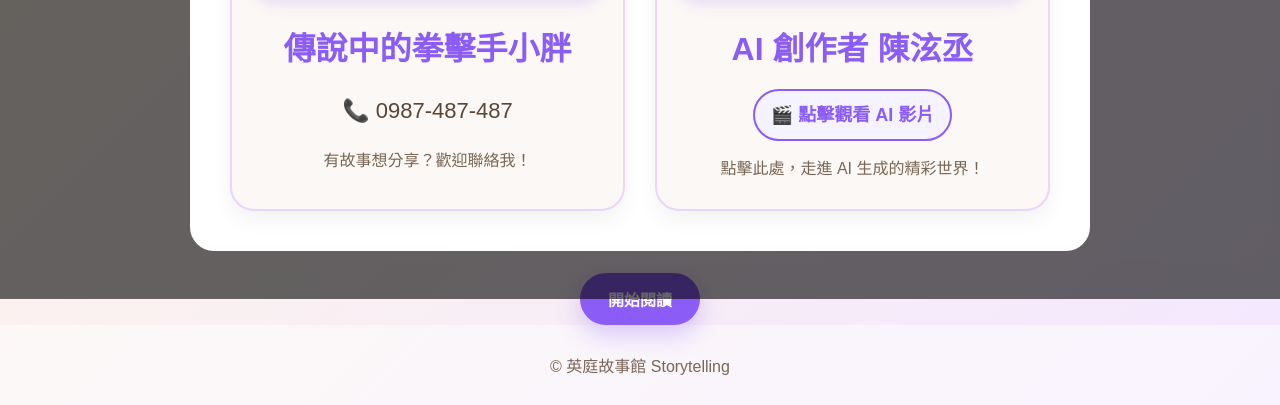
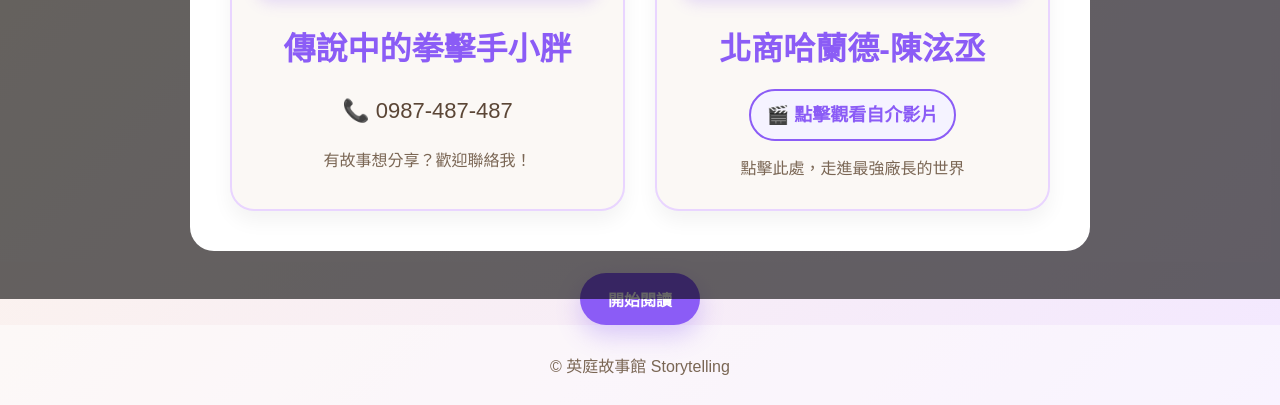
Before and after one commit to 11456005-source/-, a plain HTML site: page index.html in a window 1280 px wide. Both pictures are taken after a click on the link "關於". Shown: the part 501-906 px from the top of the page. Drawn offline with Linux system fonts and the light colour scheme.

Commit message:
Update Chen Hsuan-Cheng texts

```diff
--- a/index.html
+++ b/index.html
@@ -418,17 +418,17 @@
           </p>
         </div>
 
-        <!-- AI 創作者 陳泫丞 -->
+        <!-- 北商哈蘭德-陳泫丞 -->
         <div class="member-card" onclick="openVideoModal()" style="cursor:pointer;">
           <img src="./hsuan_cheng_avatar.png" alt="陳泫丞" class="member-img">
           <p style="font-size:32px; font-weight:bold; color:#8b5cf6; margin:16px 0 8px 0;">
-            AI 創作者 陳泫丞
+            北商哈蘭德-陳泫丞
           </p>
           <p style="font-size:18px; color:#8b5cf6; background:#f5f3ff; border:2px solid #8b5cf6; padding:6px 16px; border-radius:999px; display:inline-block; margin-bottom:12px; font-weight:bold; transition: background 0.3s, color 0.3s;">
-            🎬 點擊觀看 AI 影片
+            🎬 點擊觀看自介影片
           </p>
           <p style="font-size:16px; color:#7a6654;">
-            點擊此處，走進 AI 生成的精彩世界！
+            點擊此處，走進最強廠長的世界
           </p>
         </div>
       </div>
@@ -439,7 +439,7 @@
   <div class="modal" id="videoModal" style="display:none; position:fixed; top:0; left:0; width:100%; height:100%; background:rgba(0,0,0,0.8); justify-content:center; align-items:center; z-index:1001; padding:20px;">
     <div class="modal-content" style="max-width:800px; width:100%; background:#1f1924; padding:30px; border-radius:24px; position:relative; box-shadow:0 20px 50px rgba(0,0,0,0.5); text-align:center;">
       <span class="close-btn" onclick="closeVideoModal()" style="background:#8b5cf6; color:white; border-radius:999px; margin-bottom:15px;">×</span>
-      <h3 style="color:#e9d5ff; font-size:28px; margin-bottom:20px;">陳泫丞 的 AI 影片</h3>
+      <h3 style="color:#e9d5ff; font-size:28px; margin-bottom:20px;">北商哈蘭德-陳泫丞 的自介影片</h3>
       <div style="position:relative; padding-bottom:56.25%; height:0; overflow:hidden; border-radius:12px; box-shadow:0 8px 24px rgba(0,0,0,0.3);">
         <iframe id="youtubeIframe" style="position:absolute; top:0; left:0; width:100%; height:100%;" src="" title="YouTube video player" frameborder="0" allow="accelerometer; autoplay; clipboard-write; encrypted-media; gyroscope; picture-in-picture; web-share" referrerpolicy="strict-origin-when-cross-origin" allowfullscreen></iframe>
       </div>
```
